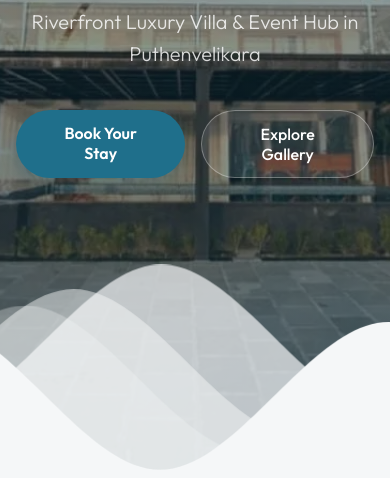
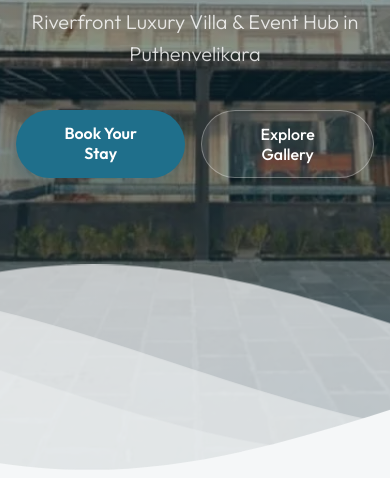
Before and after one commit to alphin0/captainsretreat, a website built with Vite: page index.html in a window 390 px wide. Shown: the part 366-844 px from the top of the page. Built offline with nearby package versions, Linux system fonts and the light colour scheme; a script that the page names is missing; a web font is replaced by a local one.

Commit message:
style: improve mobile wave proportions by increasing width

```diff
--- a/src/style.css
+++ b/src/style.css
@@ -771,6 +771,11 @@ footer {
     height: 230px;
     min-height: 230px;
   }
+
+  .waves {
+    width: 300%;
+    margin-left: -100%;
+  }
 }
 
 /* Animations */
```
